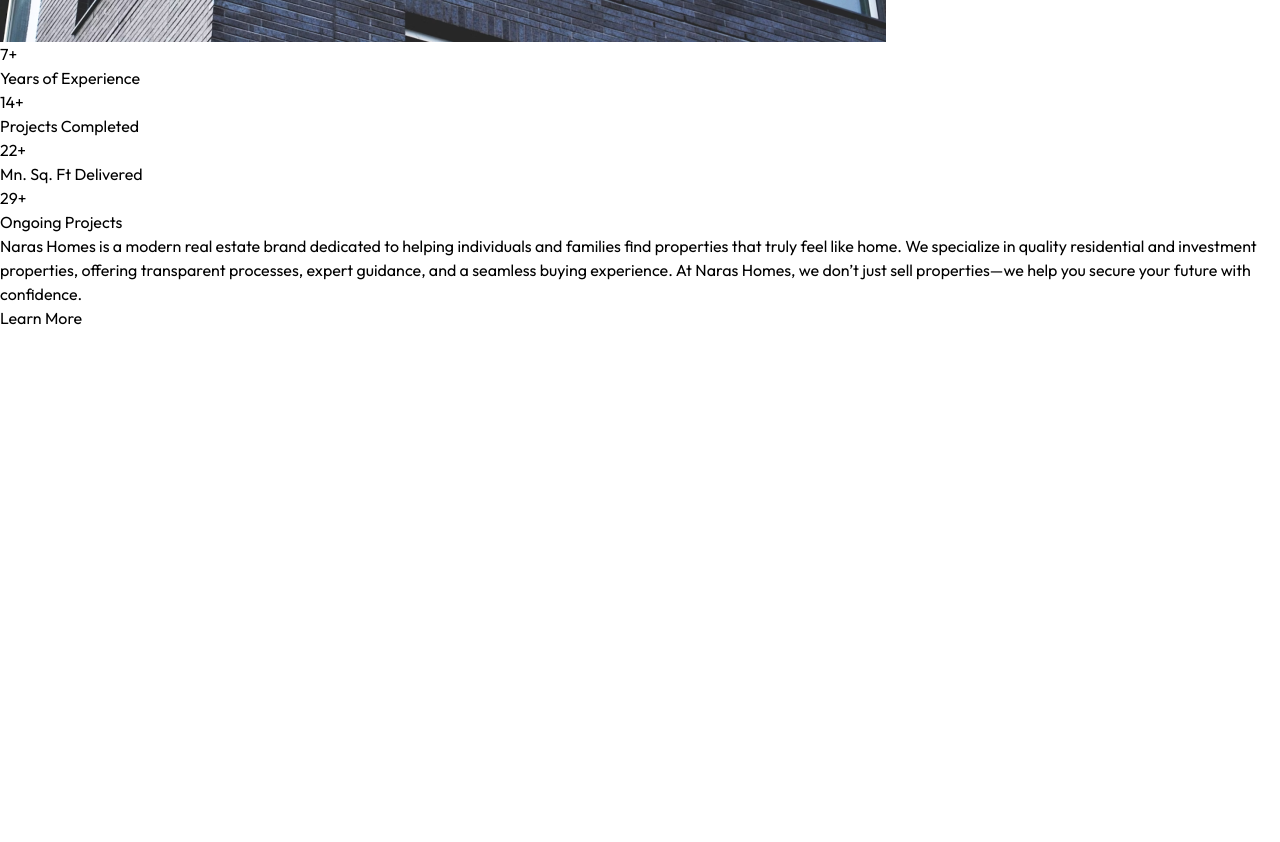
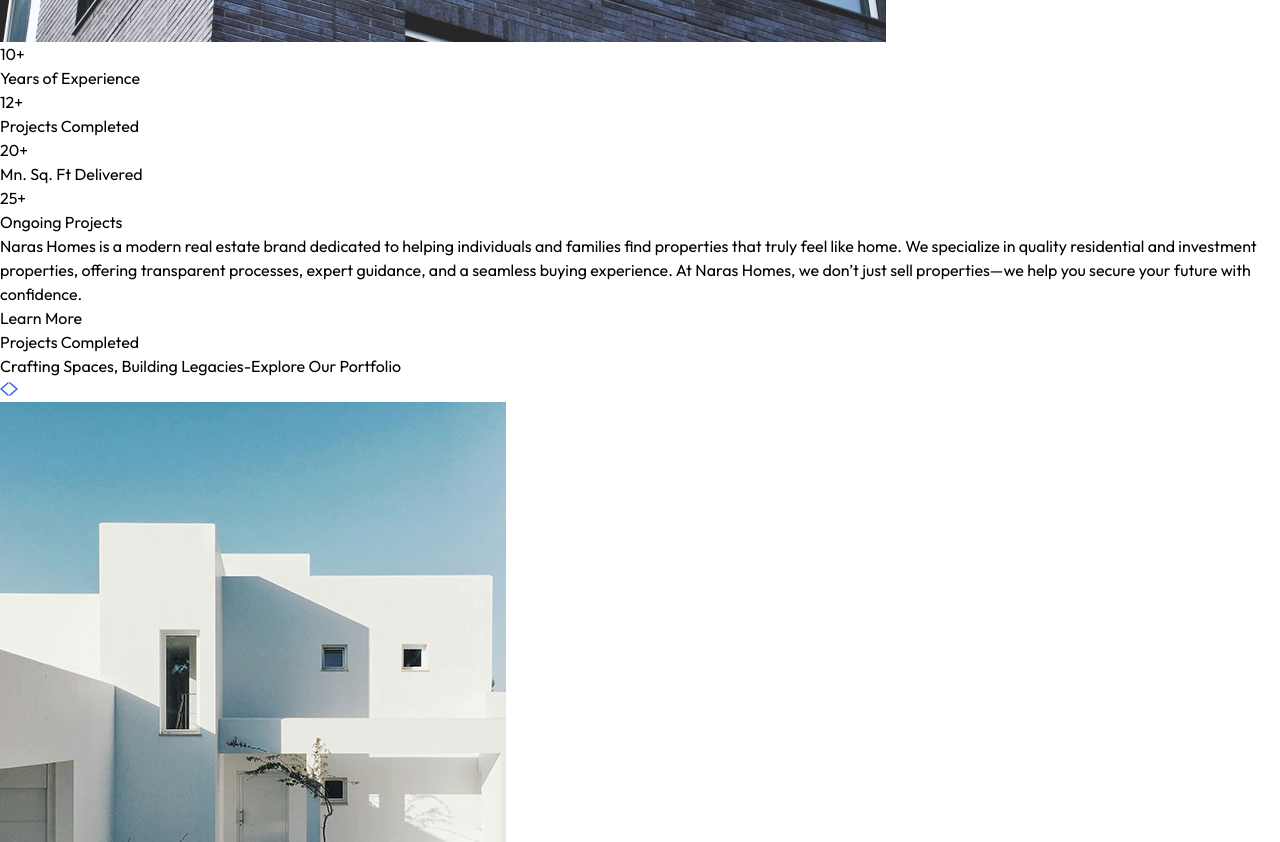
Before and after one commit to favourInyangii/NARAS-HOMES, a React (Vite) app: page / in a window 1280 px wide. Shown: the part 1200-2042 px from the top of the page. Before the commit the page ends 1530 px from the top, so only its background shows below. Built offline with nearby package versions, Linux system fonts and the light colour scheme.

Commit message:
project components creation

```diff
--- a/src/App.jsx
+++ b/src/App.jsx
@@ -1,11 +1,13 @@
 import About from './components/About'
 import Header from './components/Header'
+import Projects from './components/Projects'
 
 const App = () => {
   return (
     <div className='w-full overflow-hidden'>
       <Header />
       <About />
+      <Projects />
     </div>
   )
 }
--- a/src/components/About.jsx
+++ b/src/components/About.jsx
@@ -30,22 +30,22 @@
         <div className="flex flex-col items-center md:items-start mt-10 text-gray-600">
           <div className="grid grid-cols-2 gap-6 md:gap-10 w-full 2xl:pr-28">
             <div>
-              <p className="text-4xl font-medium text-gray-800">7+</p>
+              <p className="text-4xl font-medium text-gray-800">10+</p>
               <p>Years of Experience</p>
             </div>
 
             <div>
-              <p className="text-4xl font-medium text-gray-800">14+</p>
+              <p className="text-4xl font-medium text-gray-800">12+</p>
               <p>Projects Completed</p>
             </div>
 
             <div>
-              <p className="text-4xl font-medium text-gray-800">22+</p>
+              <p className="text-4xl font-medium text-gray-800">20+</p>
               <p>Mn. Sq. Ft Delivered</p>
             </div>
 
             <div>
-              <p className="text-4xl font-medium text-gray-800">29+</p>
+              <p className="text-4xl font-medium text-gray-800">25+</p>
               <p>Ongoing Projects</p>
             </div>
           </div>
--- a/src/components/Projects.jsx
+++ b/src/components/Projects.jsx
@@ -0,0 +1,31 @@
+import { assets, projectsData } from "../assets/assets"
+
+const Projects = () => {
+  return (
+    <div className="container mx-auto py-4 pt-20 px-6 md:px-20 lg:px-32 my-20 w-full overflow-hidden" id="Projects">
+      <h1 className="text-2xl sm:text-4xl font-bold mb-2 text-center">Projects <span className="underline underline-offset-4 decoration-1 under">Completed</span> </h1>
+      <p className="text-center text-gray-500 mb-8 max-w-80 mx-auto">Crafting Spaces, Building Legacies-Explore Our Portfolio</p>
+      {/* slider buttons */}
+      <div className="flex justify-end items-center mb-8">
+        <button className="p-3 bg-gray-200 rounded mr-2" aria-label="Previous Project">
+          <img src={assets.left_arrow} alt="Previous" />
+        </button>
+        <button className="p-3 bg-gray-200 rounded mr-2" aria-label="Next Project">
+          <img src={assets.right_arrow} alt="Next" />
+        </button>
+      </div>
+      {/*sliders */}
+      <div className="overflow-hidden">
+        <div className="flex gap-8 transition-transform duration-500 ease-in-out">
+          {projectsData.map((project, index) => (
+            <div key={index} className="relative flex-shrink-0 w-full sm:w-1/4">
+              <img src={project.image} alt={project.title} />
+            </div>
+          ))}
+        </div>
+      </div>
+    </div>
+  )
+}
+
+export default Projects
```
